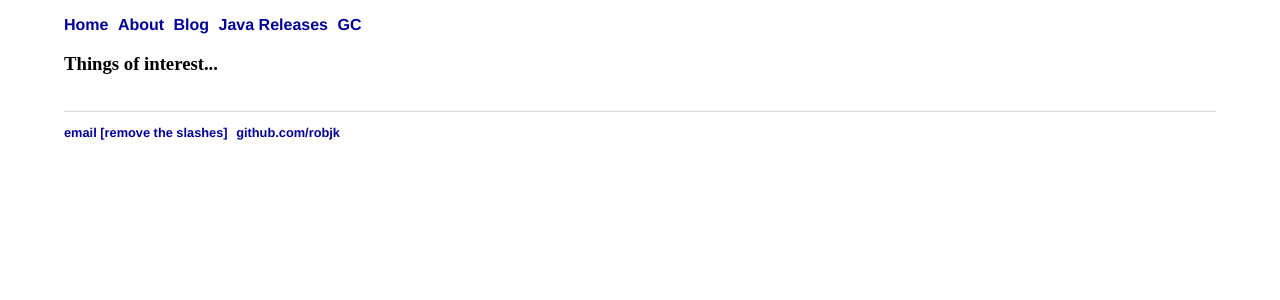
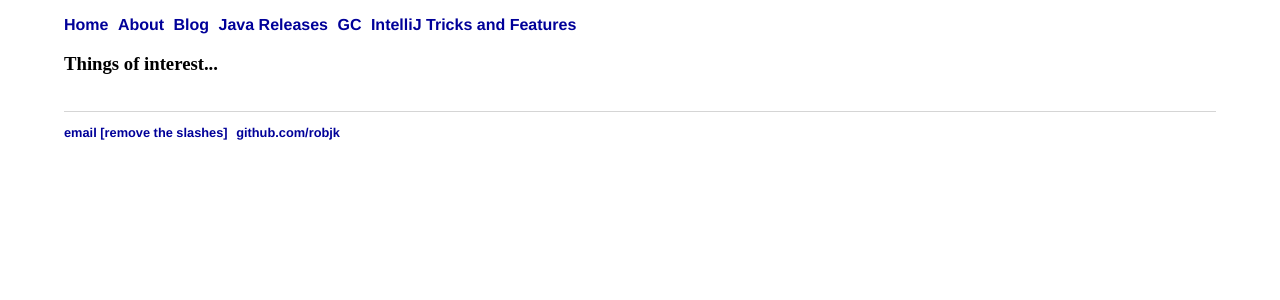
Before and after one commit to robjk/robjk.github.io, a Jekyll site: the page built from index.html, in a window 1280 px wide. Shown: the top 300 px of the page. Built offline with Jekyll 4.4.1, drawn with Linux system fonts in a browser that asks for light colours.

Commit message:
Update default.html

```diff
--- a/_layouts/default.html
+++ b/_layouts/default.html
@@ -17,6 +17,7 @@
         <li><a href="/blog">Blog</a></li>
         <li><a href="/topics/java-releases">Java Releases</a></li>
         <li><a href="/topics/garbage-collection">GC</a></li>
+        <li><a href="/topics/intellij-tricks">IntelliJ Tricks and Features</a></li>
     </ul>
 </nav>
 <div class="container">
```
